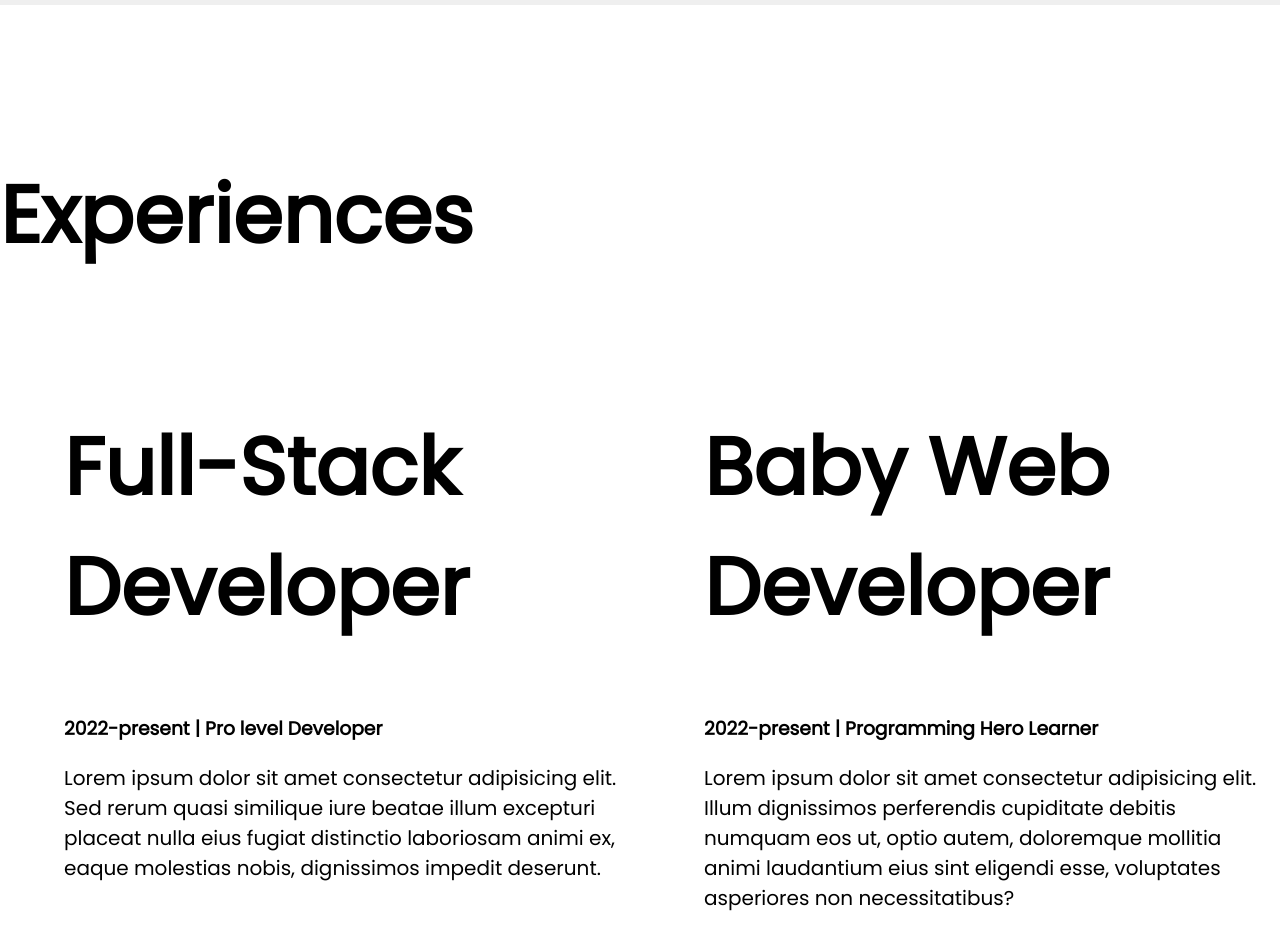
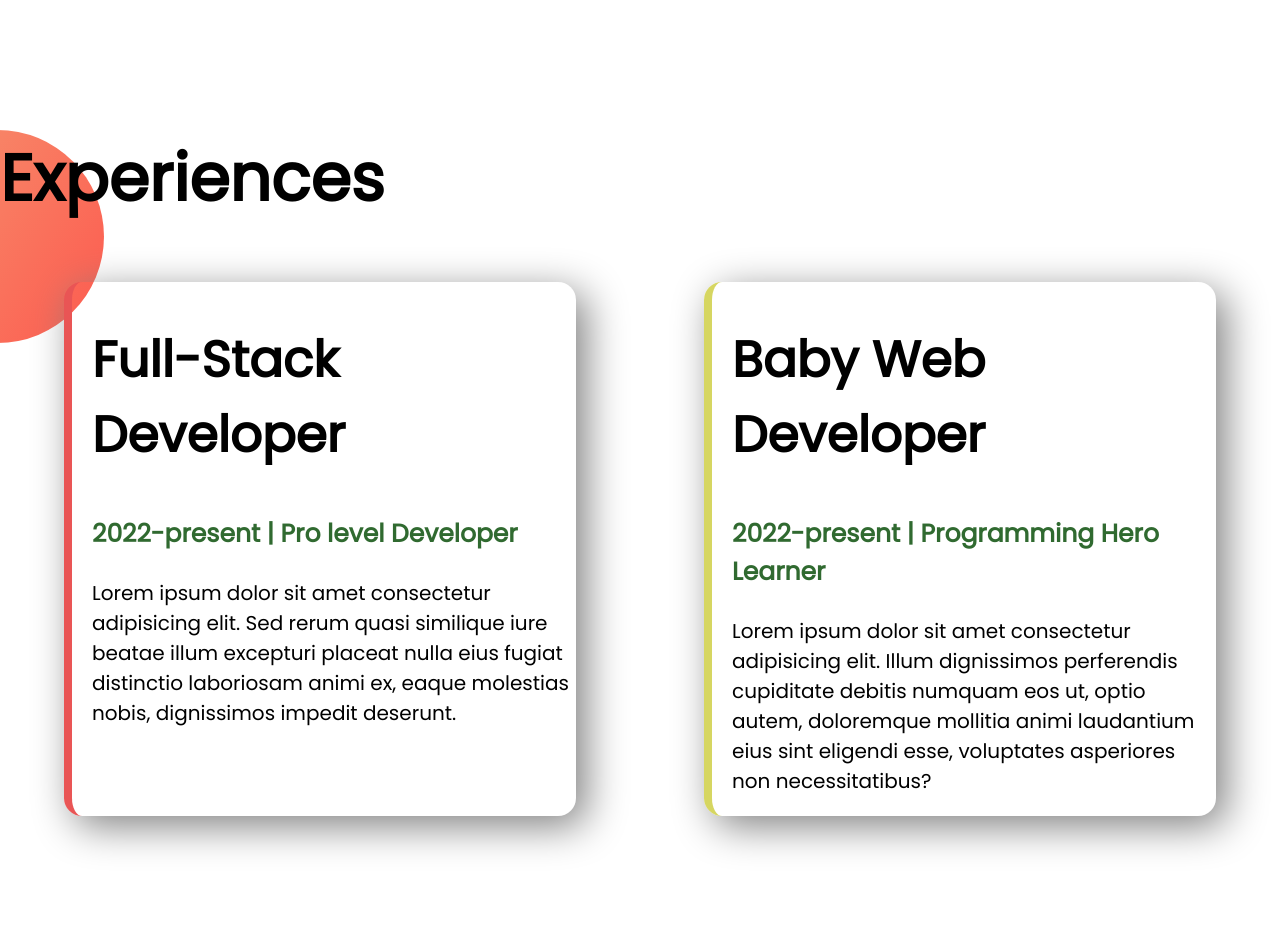
Before and after one commit to nayem-au/developer-portfolio, a plain HTML site: page index.html in a window 1280 px wide. Shown: the part 1560-2510 px from the top of the page. Drawn offline with Linux system fonts and the light colour scheme.

Commit message:
Experience item added

```diff
--- a/index.html
+++ b/index.html
@@ -38,18 +38,17 @@
 <section class="Experience-area">
     <h1>Experiences</h1>
     <div class="flexible-container">
-        <div class="half-width">
-            <h1>Full-Stack Developer</h1>
-            <h3>2022-present | Pro level Developer</h3>
+        <div id="Full-Stack-Developer" class="experience-item">
+            <h2>Full-Stack Developer</h2>
+            <h3 class="colourful">2022-present | Pro level Developer</h3>
             <p>
                 Lorem ipsum dolor sit amet consectetur adipisicing elit. Sed rerum quasi similique iure beatae illum excepturi placeat nulla eius fugiat distinctio laboriosam animi ex, eaque molestias nobis, dignissimos impedit deserunt.
             </p>
 
         </div>
-        <div class="half-width">
-            <h1>Baby Web Developer</h1>
-            <h3>
-                2022-present | Programming Hero Learner
+        <div id="Baby-Web-Developer" class="experience-item">
+            <h2>Baby Web Developer</h2>
+            <h3 class="colourful">2022-present | Programming Hero Learner
             </h3>
             <p>Lorem ipsum dolor sit amet consectetur adipisicing elit. Illum dignissimos perferendis cupiditate debitis numquam eos ut, optio autem, doloremque mollitia animi laudantium eius sint eligendi esse, voluptates asperiores non necessitatibus?</p>
         </div>
--- a/style.css
+++ b/style.css
@@ -3,7 +3,13 @@ body{
     margin: 0%;
 }
 h1{
-    font-size: 80px;
+    font-size: 65px;
+}
+h2{
+    font-size: 50px;
+}
+h3{
+    font-size: 25px;
 }
 .colourful{
     color: rgb(48, 106, 48);
@@ -33,14 +39,14 @@ p{
     padding: 10px 40px;
     border-radius: 15px;
     font-weight: 700;
-    color: beige;
+    color: hsl(60, 59%, 61%);
+    text-shadow: 2px 2px 80px rgb(17, 17, 17);
     font-size: large;
-    background-image: linear-gradient(rgb(2, 74, 2), rgb(175, 193, 10));
+    background-image: linear-gradient(rgb(168, 170, 168), rgb(64, 62, 62));
 }
 .top-banner{
     background-image:url(images/top-banner.png);
     padding-bottom: 6%;
-    box-shadow: rgb(48, 106, 48);
     background-position-x: 105px;
 }
 .middle-banner{
@@ -48,3 +54,23 @@ p{
     padding-bottom: 5%;
     background-position-x: 105px;
 }
+.experience-item{
+    width: 40%;
+    margin-left:5%;
+    margin-right: 5%;
+    padding-left: 20px;
+    box-shadow: 10px 10px 40px gray;
+    border-radius: 18px;
+    border-left:7px solid #d6d661 ;
+}
+.Experience-area{
+    background-image: url(images/exp-bg.png);
+    background-repeat: no-repeat;
+    background-position:#d6d661 left;
+}
+#Baby-Web-Developer{
+    border-left:8px solid #d6d661;
+}
+#Full-Stack-Developer{
+    border-left:8px solid rgb(233, 85, 85) ;
+}
```
